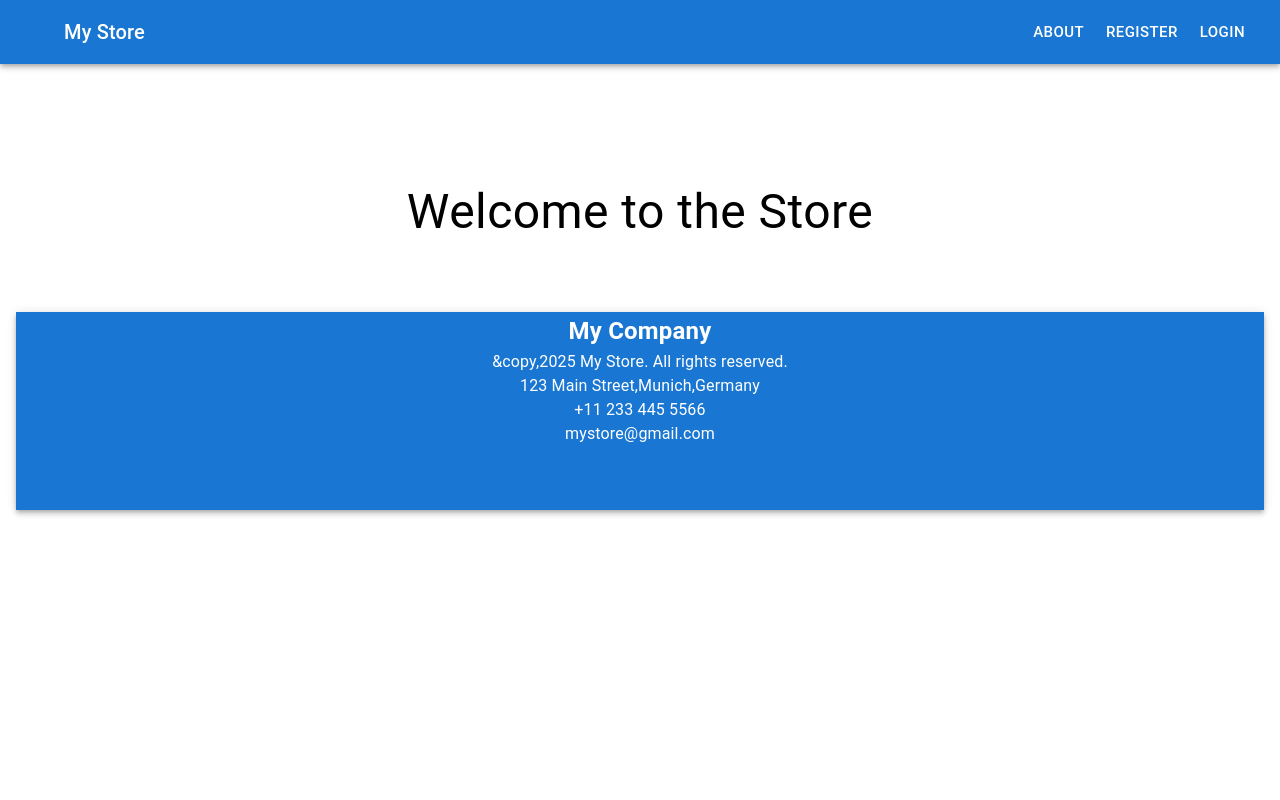
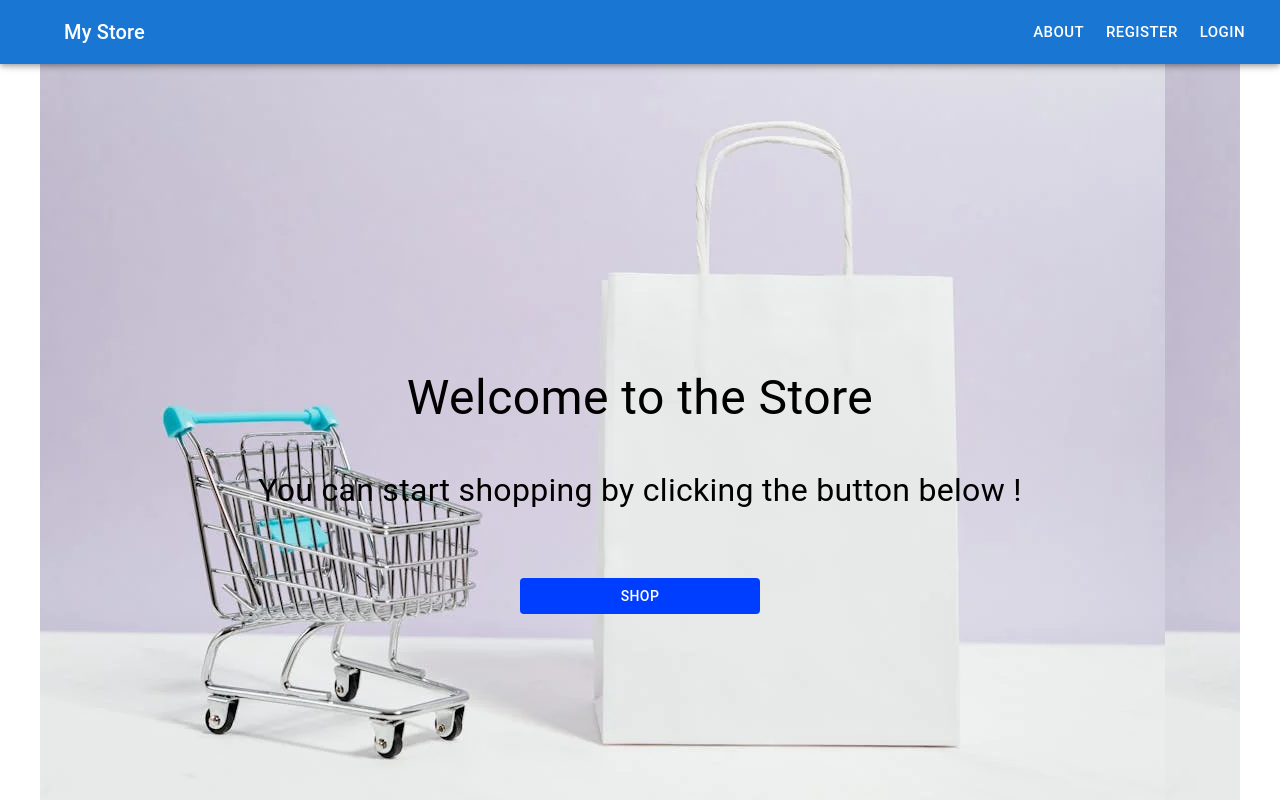
Before and after one commit to Hasireddy/Ecommerce, a React (Create React App) app in the folder client/: page / in a window 1280 px wide. Shown: the top 800 px of the page. Built offline with nearby package versions, Linux system fonts and the light colour scheme; some icons are missing.

Commit message:
Background image for Landing page

```diff
--- a/client/src/components/Home.js
+++ b/client/src/components/Home.js
@@ -1,17 +1,50 @@
-import {Typography,Box} from '@mui/material';
+import {Typography,Box,Button,Container} from '@mui/material';
+import cover from '../Assets/landingpage.jpg'
 
 function Home(){
     return(
         <>
+         <Container sx={{display:'flex',flexDirection:'column',alignItems:'center',minHeight:'100vh',margin:'auto',textAlign:'center',justifyContent:'center',backgroundImage:`url(${cover})`,maxWidth:'100%'}}>
             <Box sx={{marginTop:'6rem',padding:'1rem',maxWidth:'100%',overflow:'hidden'}}>
                 <Typography sx={{
                     fontSize:'3rem',
                     textAlign:'center',
-                    marginBottom:'2rem'
+                    marginBottom:'2rem',
+                    '@media(max-width:442px)':{
+                        fontSize:'1.5rem'
+                    }
                 }}>
                     Welcome to the Store
                 </Typography>
+                <Typography sx={{
+                    fontSize:'2rem',
+                    textAlign:'center',
+                    marginBottom:'1rem',
+                    '@media(max-width:442px)':{
+                        fontSize:'1rem'
+                    }
+                }}>
+                    You can start shopping by clicking the button below !
+                </Typography>
+
+                <Button sx={{
+                        backgroundColor:'#003eff',
+                        color:'white',
+                        width:'15rem',
+                        margin:'3rem',
+                        transition:'transform 0.3s',
+                        '&hover':{
+                            transform:'scale(1.05',
+                            backgroundImage:'linear-gradient(to bottom,#003eff,#006ef'
+                        },
+                    }}>
+                        Shop
+                </Button>
+                <Box>
+
+                </Box>
             </Box>
+        </Container>
         </>
     )
 }
```
Also changed, not shown: client/src/Assets/landingpage.jpg (added).
